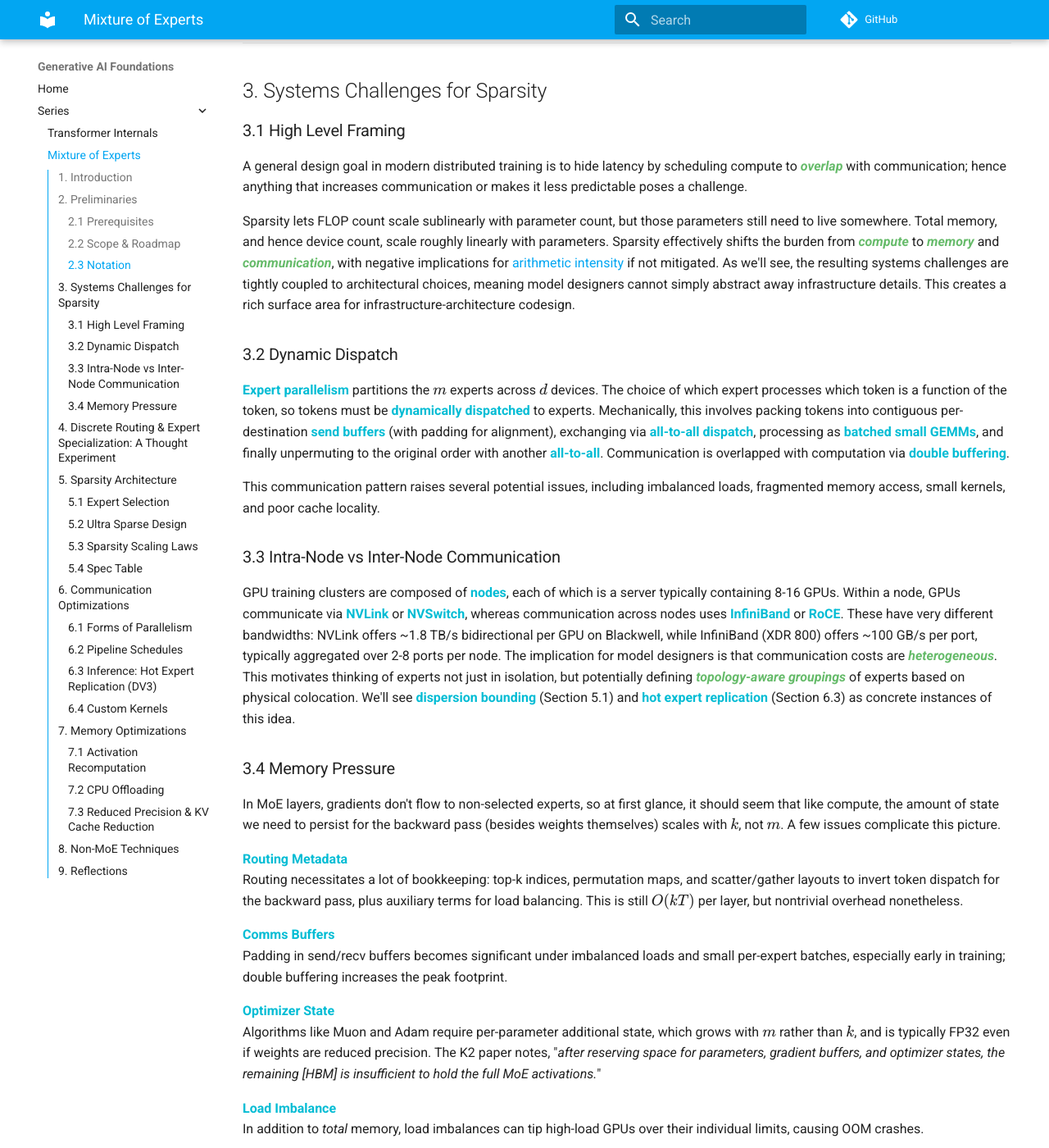
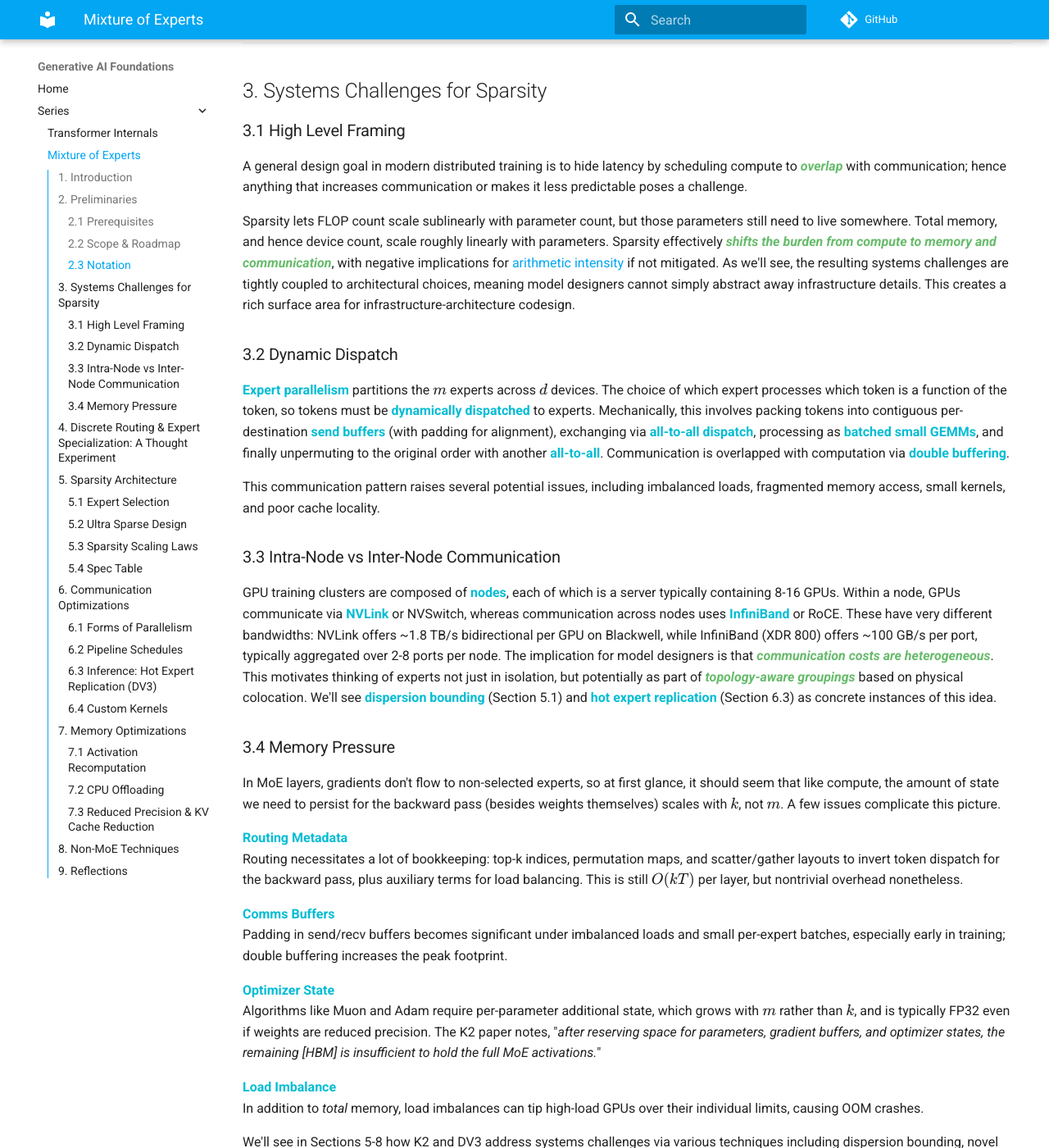
Before and after one commit to PranavSriram18/genai_foundations, an MkDocs documentation site: the page built from docs/series/moe.md, in a window 1280 px wide and 1400 px high, scrolled down 1358 px. Shown: the whole window at 82% size. Built offline with MkDocs 1.6.1 and Material for MkDocs 9.7.7, drawn with Linux system fonts in a browser that asks for light colours; comment, search, counter and statistics services are not loaded; some of the changed text lies outside the part shown.

Commit message:
highlights

```diff
--- a/docs/series/moe.md
+++ b/docs/series/moe.md
@@ -16,7 +16,9 @@ compute and implicitly localizing knowledge. <span class="term">Mixture of Exper
 
 Despite its intuitive appeal, sparsity raises complex challenges. Sparsity imposes
 *discrete* structural constraints on systems we train with *continuous* tools (backprop) on
-distributed hardware originally built for dense matrix math, raising implications for both modeling (optimization dynamics, manifold geometry, post-training stability) and systems (increased communication, memory pressure, fragmentation).
+distributed hardware originally built for *dense* matrix math, raising implications for both
+modeling (optimization dynamics, manifold geometry, post-training stability) and systems (increased
+communication, fragmentation, memory pressure).
 
 In this article, we'll first frame these core challenges, and then explore how bleeding-edge sparse
 models <span class="term">[DeepSeek V3](https://arxiv.org/abs/2412.19437)</span> and
@@ -63,9 +65,8 @@ predictable poses a challenge.
 
 Sparsity lets FLOP count scale sublinearly with parameter count, but those parameters still need to
 live somewhere. Total memory, and hence device count, scale roughly linearly with parameters.
-Sparsity effectively shifts the burden from
-<span class="idea">compute</span> to <span class="idea">memory</span> and
-<span class="idea">communication</span>, with negative implications for
+Sparsity effectively <span class="idea">shifts the burden from
+compute to memory and communication</span>, with negative implications for
 [arithmetic intensity](https://modal.com/gpu-glossary/perf/arithmetic-intensity) if not
 mitigated. As we'll see, the resulting systems challenges are tightly coupled to architectural
 choices, meaning model designers cannot simply abstract away infrastructure details. This creates a
@@ -85,13 +86,13 @@ memory access, small kernels, and poor cache locality.
 ### 3.3 Intra-Node vs Inter-Node Communication
 GPU training clusters are composed of <span class="term">nodes</span>, each of which is a server
 typically containing 8-16 GPUs. Within a node, GPUs communicate via
-<span class="term">NVLink</span> or <span class="term">NVSwitch</span>, whereas communication across
-nodes uses <span class="term">InfiniBand</span> or <span class="term">RoCE</span>. These have very
+<span class="term">NVLink</span> or NVSwitch, whereas communication across
+nodes uses <span class="term">InfiniBand</span> or RoCE. These have very
 different bandwidths: NVLink offers ~1.8 TB/s bidirectional per GPU on Blackwell,
 while InfiniBand (XDR 800) offers ~100 GB/s per port, typically aggregated over 2-8 ports per
-node. The implication for model designers is that communication costs are <span
-class="idea">heterogeneous</span>. This motivates thinking of experts not just in isolation, but
-potentially defining <span class="idea">topology-aware groupings</span> of experts based on physical
+node. The implication for model designers is that <span
+class="idea">communication costs are heterogeneous</span>. This motivates thinking of experts not just in isolation, but
+potentially as part of <span class="idea">topology-aware groupings</span> based on physical
 colocation. We'll see <span class="term">dispersion bounding</span> (Section 5.1) and
 <span class="term">hot expert replication</span> (Section 6.3) as concrete instances of this idea.
 
@@ -297,8 +298,8 @@ not require an extra copy of parameters.
 
 Since K2 uses only 64 attention heads (compared to 128 in DV3), there is an increased need to
 reduce expert communication in order for it not to dominate during 1F1B. K2 achieves this
-by adopting "*the smallest feasible EP parallelization strategy,*" partitioning experts across just
-16 devices. Note that lower EP implies more experts
+by adopting "<span class="idea">the smallest feasible EP parallelization strategy</span>,"
+partitioning experts across just 16 devices. Note that lower EP implies more experts
 per GPU, which implicitly smooths load (even under *expert* imbalance, there's a higher
 likelihood of *GPU* balance, due to the law of large numbers).
 
@@ -374,7 +375,7 @@ I was particularly struck by the extent of model-infra codesign. I've long felt
 researcher-engineer dichotomy is contrived, and that progress in AI will come from teams that
 deeply understand both abstract ideas and the physical systems that implement them.
 
-I've been interested in sparsity as a theme since I first read about compressed sensing as a
+I've been interested in sparsity as a theme since I first read about compressed sensing as a college
 freshman in 2014. For many years, sparsity has remained something of an afterthought in ML, largely
 due to the challenges of getting it to work efficiently on hardware originally built for dense
 matrix math. It's great to see sparsity become a mainstay in SOTA deep learning models, and
```
